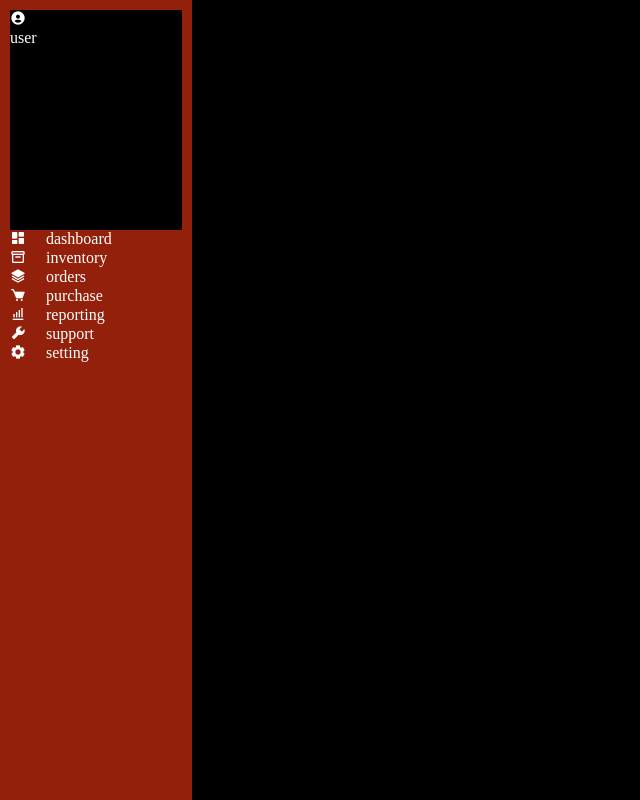
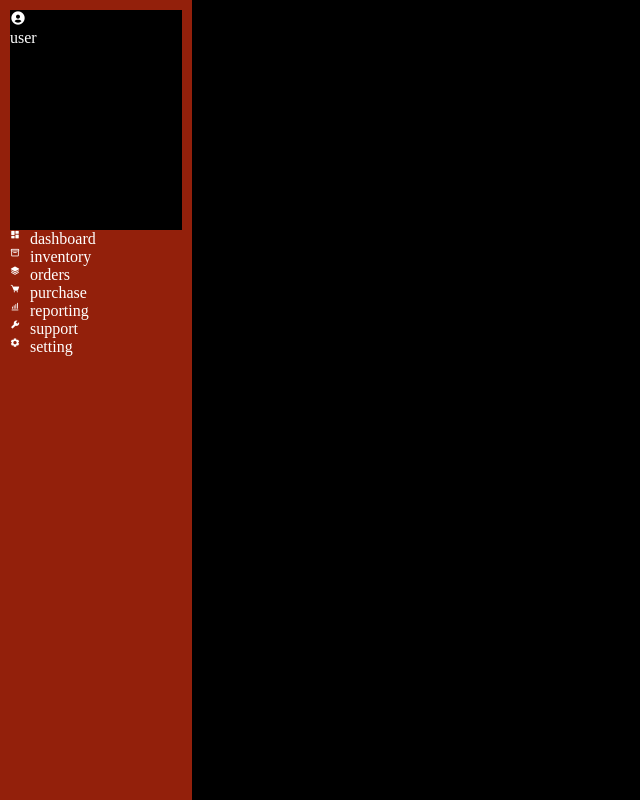
Before and after one commit to Lovethrech/personal-finance-manager, a Vue app: page / in a window 1280 px wide. Shown: the whole page, without its empty margins (0-640 px from the left). Built offline with nearby package versions, Linux system fonts and the light colour scheme.

Commit message:
...working on the sideNav components

```diff
--- a/src/components/side-nav/SideNavIcon.vue
+++ b/src/components/side-nav/SideNavIcon.vue
@@ -8,10 +8,10 @@ const {name, icon, link}=defineProps(['name','icon', 'link']);
 .link{
     display:flex;
     flex-direction:row;
-    gap:20px;
+    gap:10px;
 }
 .side-nav-icon{
-
+    font-size: 10px;
 }
 .side-nav-icon-desc-ctn{
     color:white;
```
